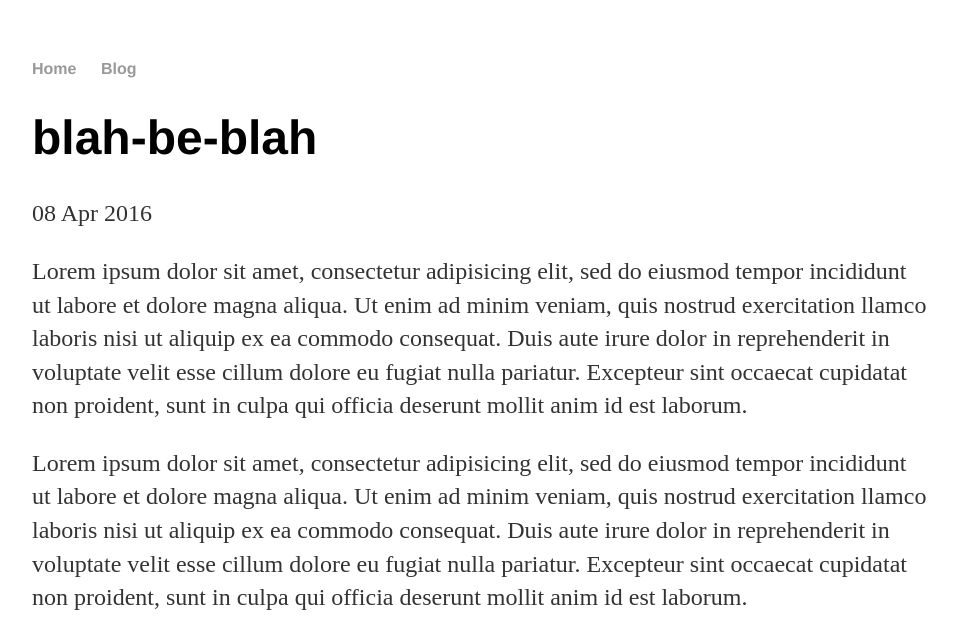
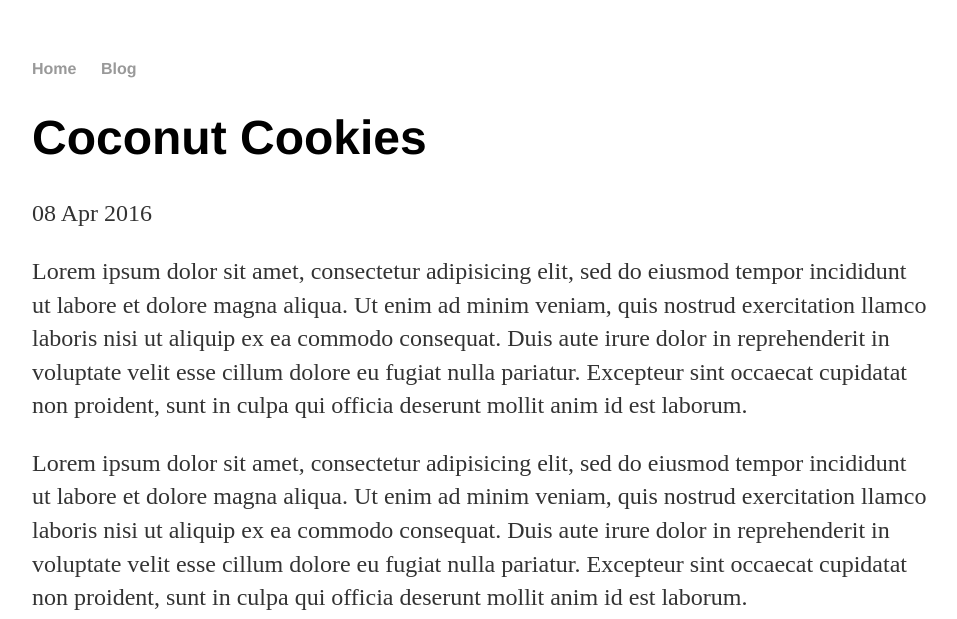
Before and after one commit to TerryLansdown/terrylansdown.github.io, a Jekyll site: the page built from _posts/2016-04-09-coconut-cookies.md, in a window 1280 px wide, cut to the strip 0-619 px from the top of the page. Shown: the whole strip, without its empty margins (160-1117 px from the left). Built offline with Jekyll 4.4.1, drawn with Linux system fonts in a browser that asks for light colours.

Commit message:
Update 2016-04-09-coconut-cookies.md

```diff
--- a/_posts/2016-04-09-coconut-cookies.md
+++ b/_posts/2016-04-09-coconut-cookies.md
@@ -1,6 +1,6 @@
 ---
 layout: post
-title: blah-be-blah
+title: Coconut Cookies
 date: 8, April 2016
 ---
 Lorem ipsum dolor sit amet, consectetur adipisicing elit, sed do eiusmod tempor incididunt ut labore et dolore magna aliqua. Ut enim ad minim veniam, quis nostrud exercitation llamco laboris nisi ut aliquip ex ea commodo consequat. Duis aute irure dolor in reprehenderit in voluptate velit esse cillum dolore eu fugiat nulla pariatur. Excepteur sint occaecat cupidatat non proident, sunt in culpa qui officia deserunt mollit anim id est laborum.
```
